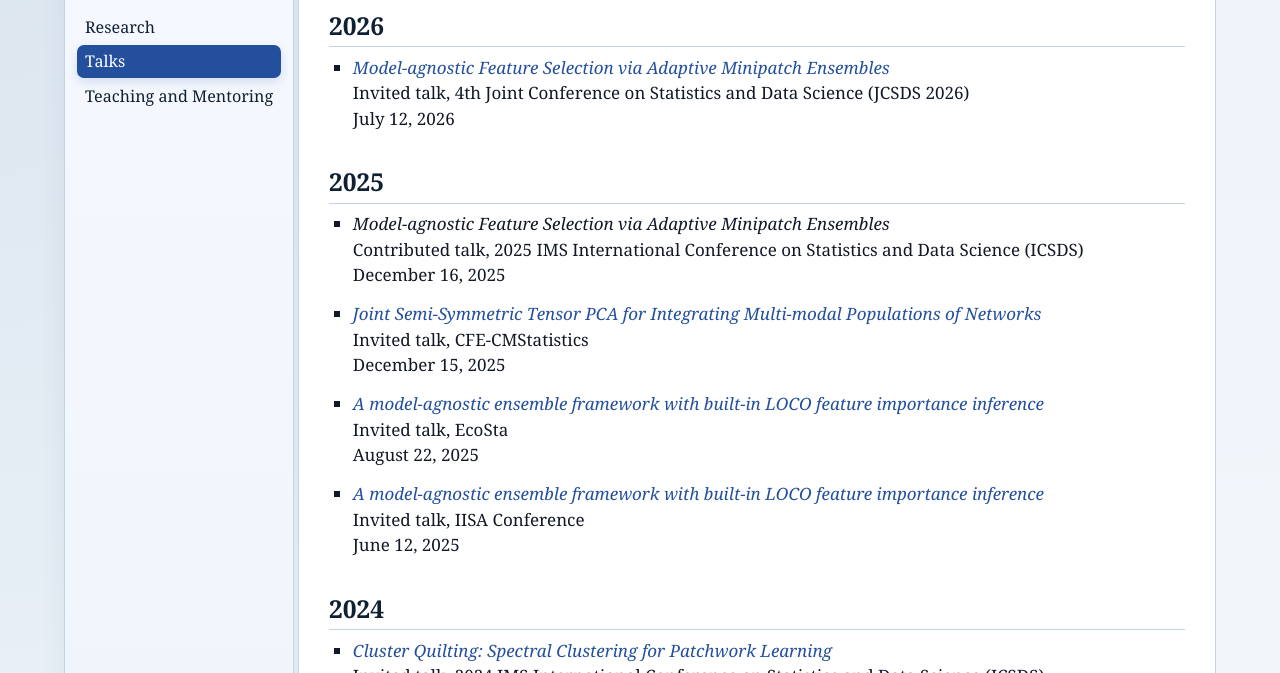
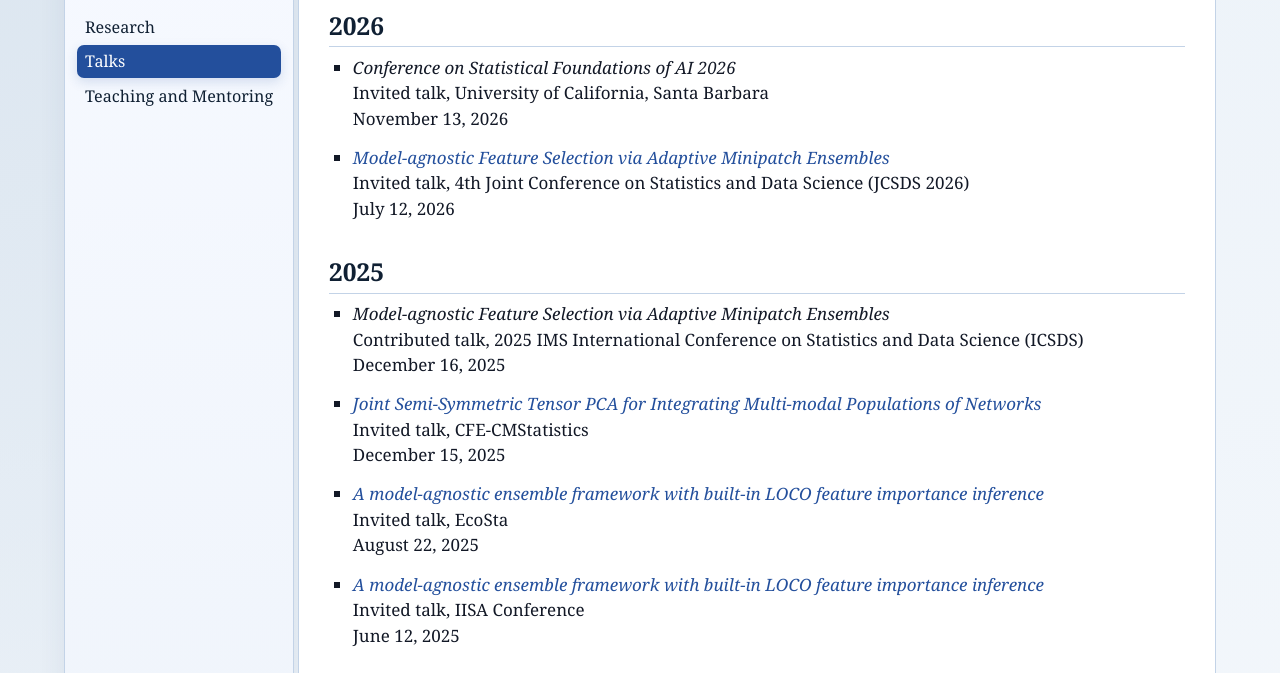
Before and after one commit to Lili-Zheng-stat/lili-zheng-stat.github.io, a plain HTML site: page talks.html in a window 1280 px wide. Shown: the part 115-788 px from the top of the page. Drawn offline with Linux system fonts and the light colour scheme.

Commit message:
Publish rebuilt CV and list UCSB invited talk

```diff
--- a/talks.html
+++ b/talks.html
@@ -23,6 +23,12 @@
 <h1>Talks</h1>
 </div>
 <h2>2026</h2>
+<ul>
+<li><p><i>Conference on Statistical Foundations of AI 2026</i> <br />
+Invited talk, University of California, Santa Barbara <br />
+November 13, 2026</p>
+</li>
+</ul>
 <ul>
 <li><p><i><a href="slides/AdaMP_Slides.pdf">Model-agnostic Feature Selection via Adaptive Minipatch
 Ensembles</a></i> <br />
```
Also changed, not shown: 2 other files.
